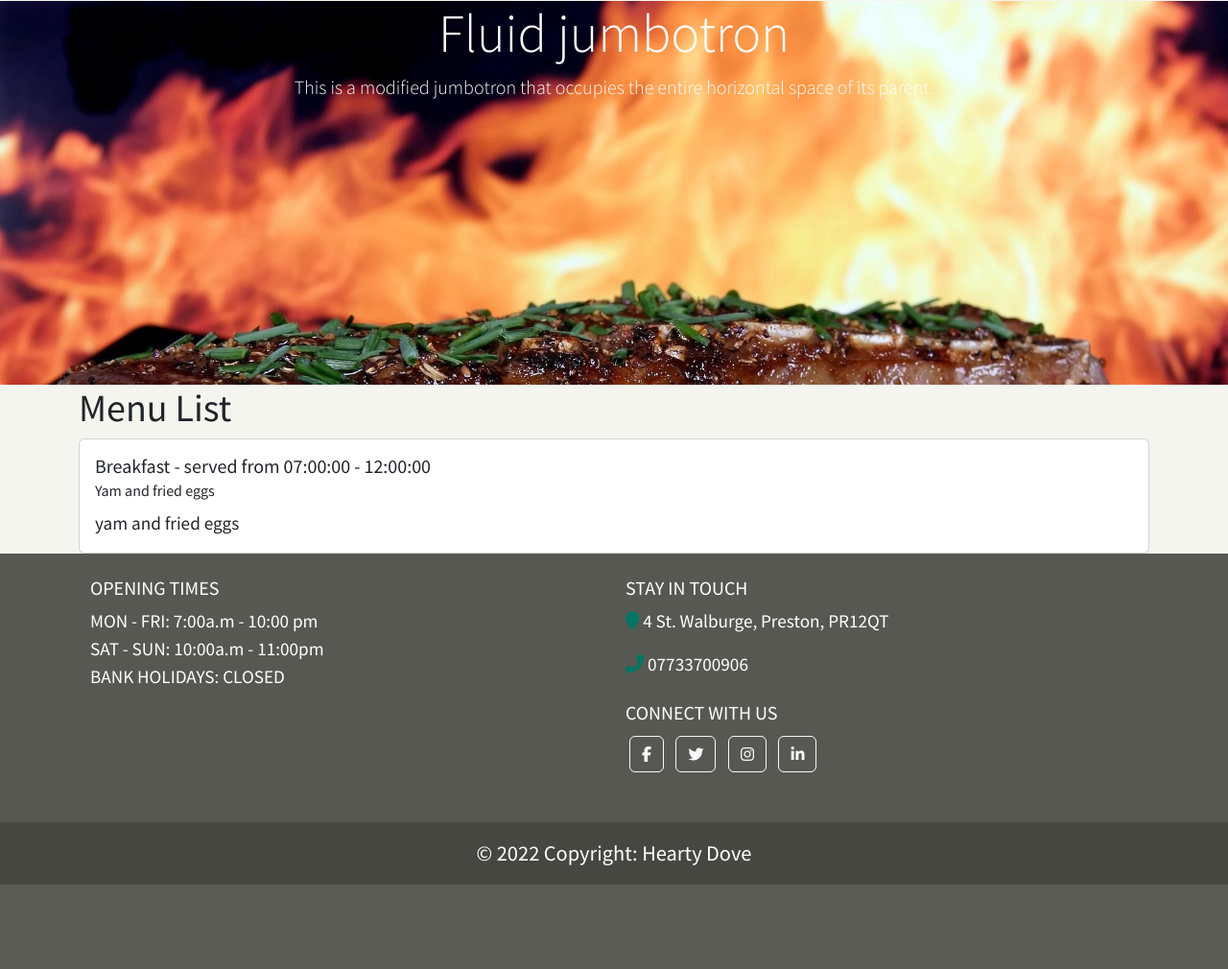
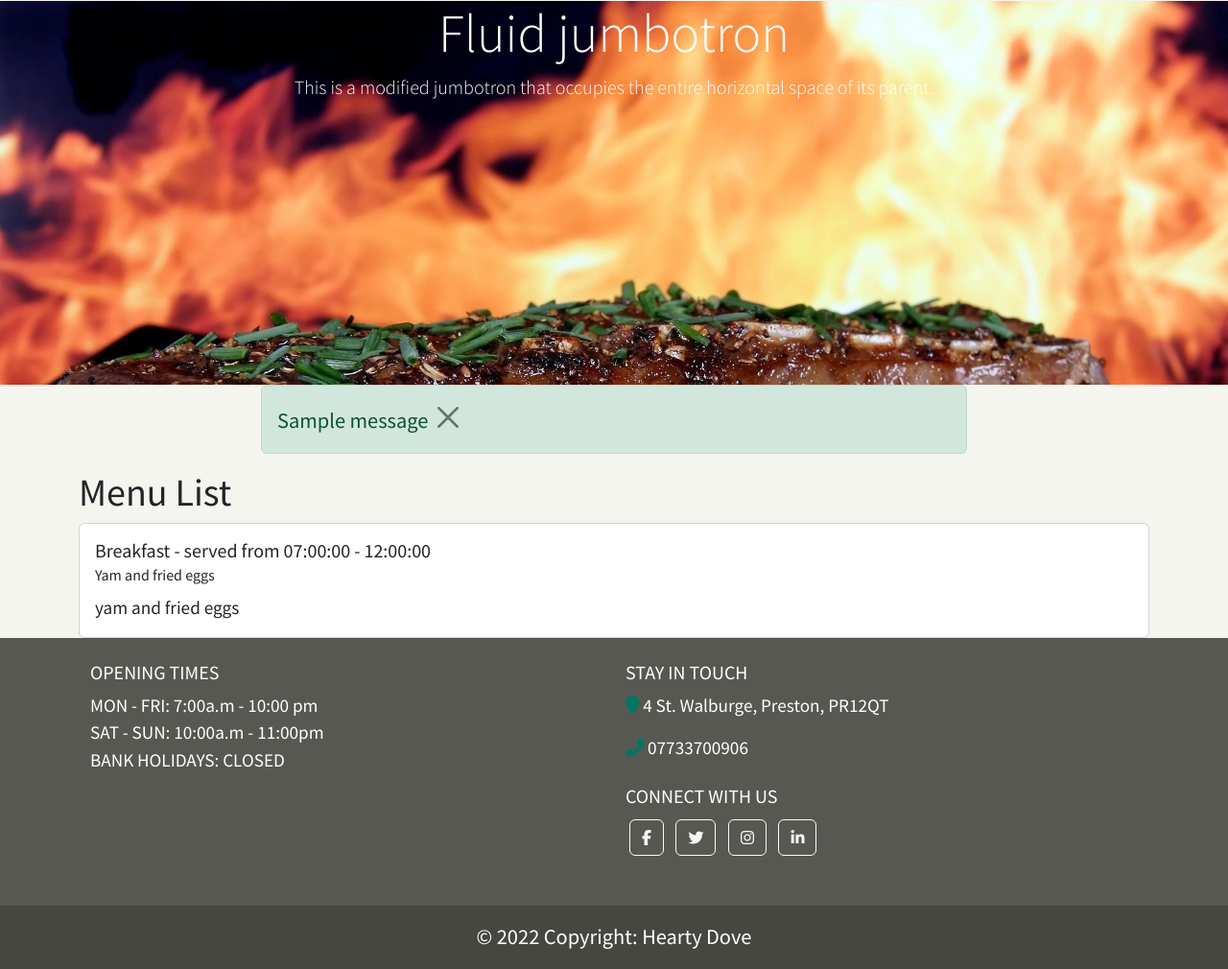
Before and after one commit to Code-Institute-Submissions/valerieoni-hearty-dove-restaurant_OctResub, a Django app: page /menu/ in a window 1280 px wide. Shown: the part 97-1107 px from the top of the page at 96% size. Before the commit the page ends 1019 px from the top, so only its background shows below. Run offline with Django 4.2, Linux system fonts and the light colour scheme; data comes from the database, SQL or seed files in the repository; one stand-in notice (Sample message) is shown; some libraries are stand-ins or nearby versions.

Commit message:
provide flash messages to users

```diff
--- a/templates/base.html
+++ b/templates/base.html
@@ -63,7 +63,19 @@
             </div>
         </div>
     </header>
-
+    <div class="container">
+        <div class="row">
+            <div class="col-md-8 offset-md-2">
+                {% for message in messages %}
+                <div class="alert {{ message.tags }} alert dismissable fade show" id="msg" role="alert">
+                    {{ message | safe }}
+                    <button type="button" class="btn-close" data-bs-dismiss="alert" aria-label="Close">
+                    </button>
+                </div>
+                {% endfor %}
+            </div>
+        </div>
+    </div>
     <main class="container">
         {% block content %}
         <!--block content here-->
```
Also changed, not shown: heartydove/settings.py (+9 -0 lines).
